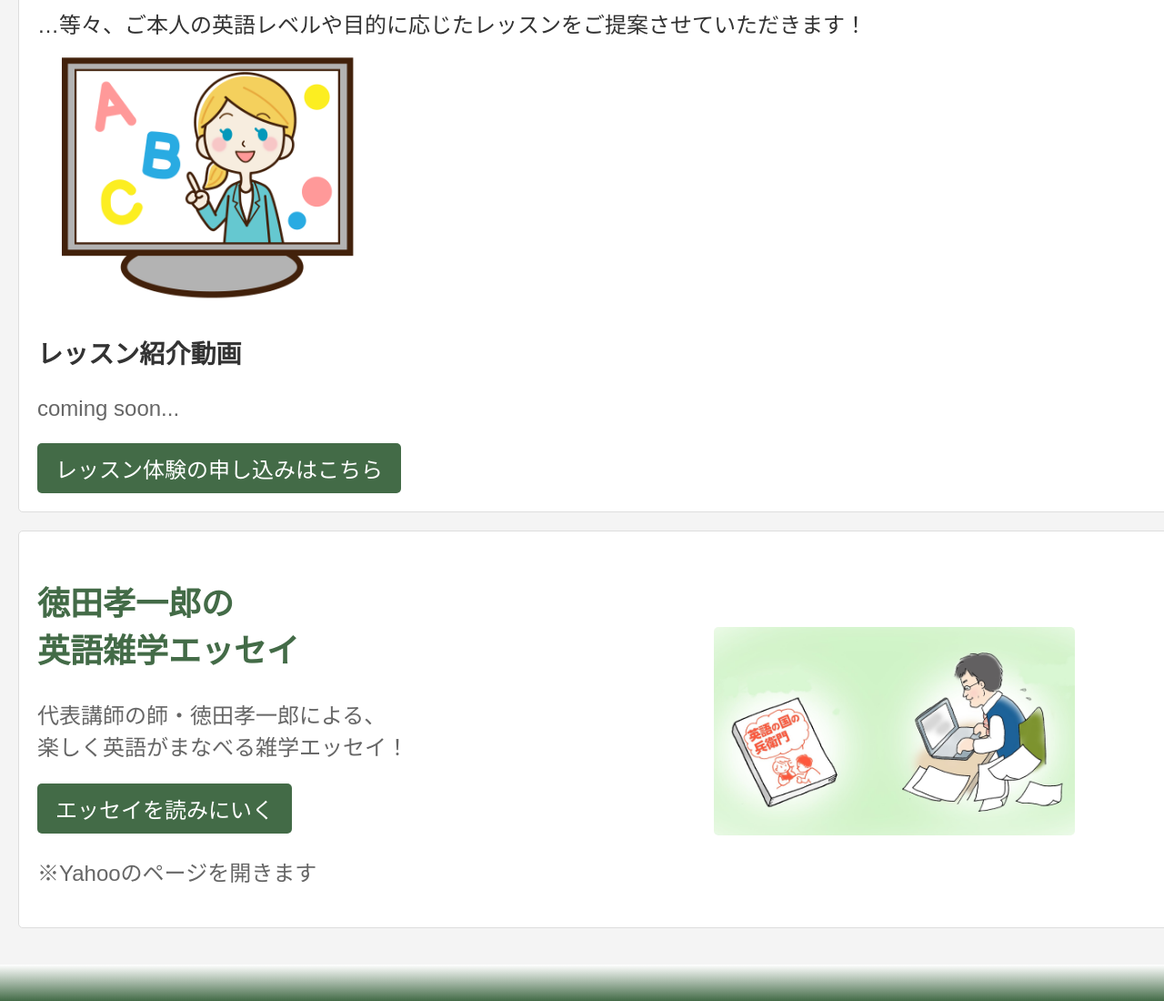
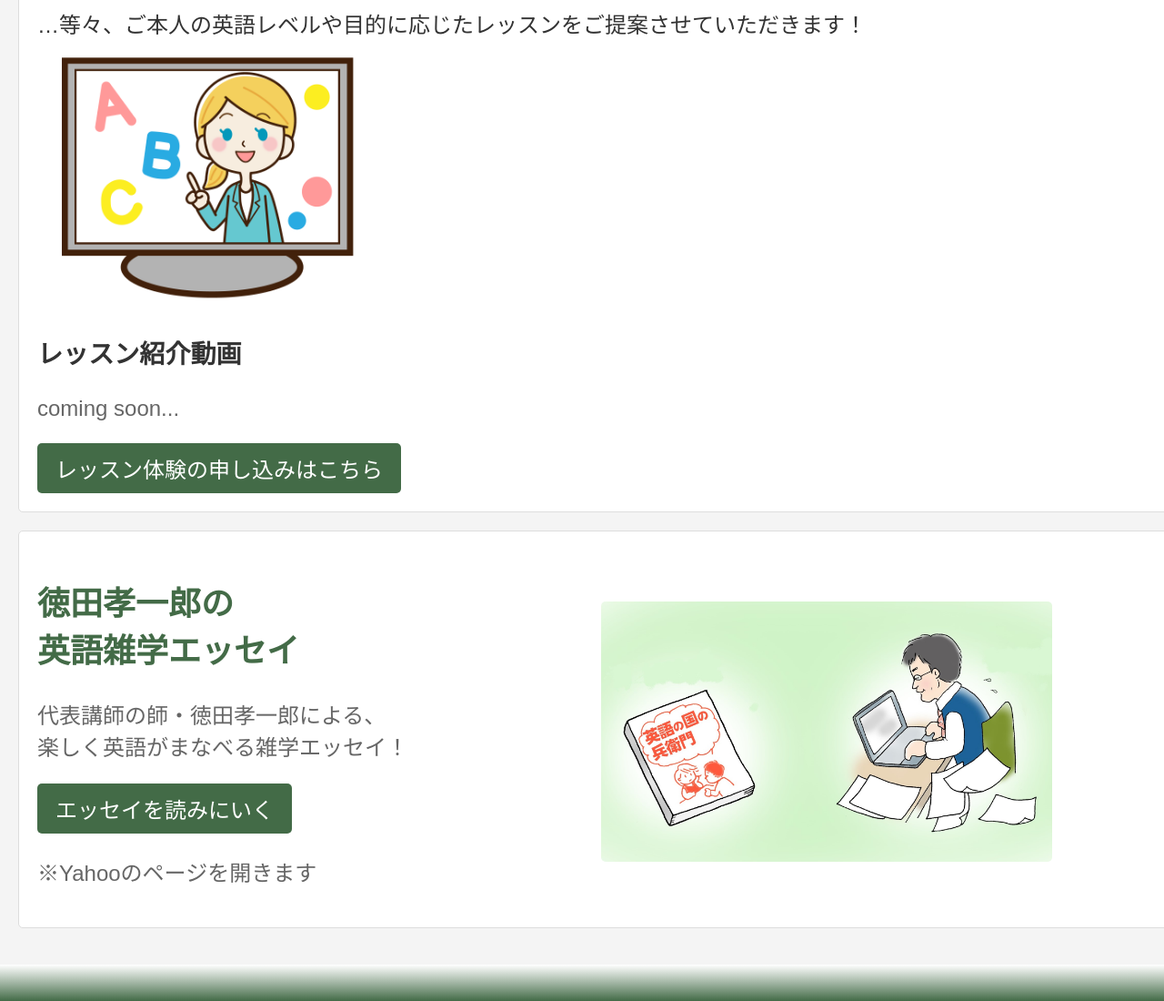
Before and after one commit to isola-23/eigoryoku, a plain HTML site: page docs/index.html in a window 1280 px wide. Shown: the part 4413-5513 px from the top of the page at 91% size. Drawn offline with Linux system fonts and the light colour scheme; a script that the page names is missing.

Commit message:
size変更

```diff
--- a/docs/style.css
+++ b/docs/style.css
@@ -43,10 +43,11 @@ body {
 }
 
 .section-left {
-    width: 60%;
+    font-size: 24px;
+    width: 50%;
 }
 .section-right {
-    width: 40%;
+    width: 50%;
 }
 
 
```
